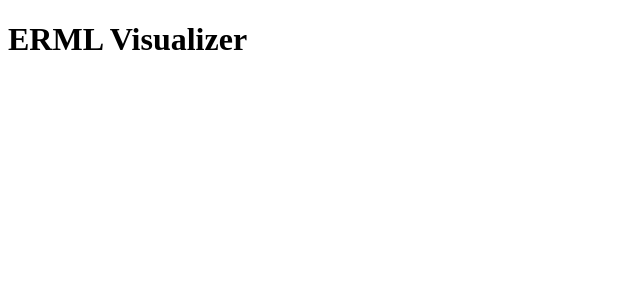
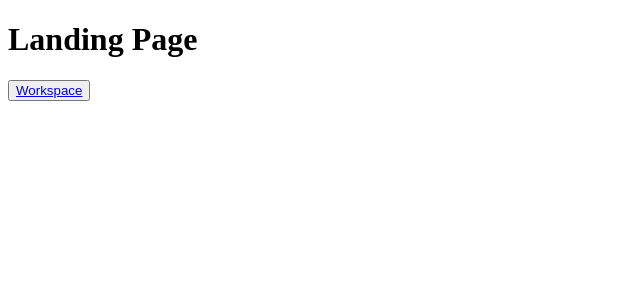
Before and after one commit to obadakhalili/ERML, a React (Create React App) app in the folder packages/visualizer/: page / in a window 1280 px wide. Shown: the top 300 px of the page, without its empty margins (0-640 px from the left). Built offline with nearby package versions, Linux system fonts and the light colour scheme.

Commit message:
Visualizer: Setup routing

```diff
--- a/packages/visualizer/package.json
+++ b/packages/visualizer/package.json
@@ -16,10 +16,12 @@
     "build:rm": "rimraf dist"
   },
   "dependencies": {
+    "@reach/router": "^1.3.4",
     "react": "^17.0.2",
     "react-dom": "^17.0.2"
   },
   "devDependencies": {
+    "@types/reach__router": "^1.3.8",
     "@types/react": "^17.0.0",
     "@types/react-dom": "^17.0.0",
     "cross-env": "^7.0.3",
--- /dev/null
+++ b/packages/visualizer/src/Visualizer.tsx
@@ -0,0 +1,18 @@
+import { lazy, Suspense } from "react"
+import { Router } from "@reach/router"
+
+import Spinner from "./components/Spinner"
+import LandingPage from "./views/LandingPage"
+
+const Workspace = lazy(() => import("./views/Workspace"))
+
+export default function Visualizer() {
+  return (
+    <Suspense fallback={<Spinner />}>
+      <Router>
+        <LandingPage path="/" />
+        <Workspace path="/workspace" />
+      </Router>
+    </Suspense>
+  )
+}
--- /dev/null
+++ b/packages/visualizer/src/components/Spinner.tsx
@@ -0,0 +1,3 @@
+export default function Spinner() {
+  return <h1>Loading ..</h1>
+}
--- a/packages/visualizer/src/index.tsx
+++ b/packages/visualizer/src/index.tsx
@@ -1,9 +1,11 @@
 import React from "react"
 import ReactDOM from "react-dom"
 
+import Visualizer from "./Visualizer"
+
 ReactDOM.render(
   <React.StrictMode>
-    <h1>ERML Visualizer</h1>
+    <Visualizer />
   </React.StrictMode>,
   document.getElementById("root")
 )
--- /dev/null
+++ b/packages/visualizer/src/views/LandingPage.tsx
@@ -0,0 +1,13 @@
+import { FC } from "react"
+import { Link, RouteComponentProps } from "@reach/router"
+
+const LandingPage: FC<RouteComponentProps> = () => (
+  <main>
+    <h1>Landing Page</h1>
+    <button>
+      <Link to="/workspace">Workspace</Link>
+    </button>
+  </main>
+)
+
+export default LandingPage
--- /dev/null
+++ b/packages/visualizer/src/views/Workspace.tsx
@@ -0,0 +1,6 @@
+import { FC } from "react"
+import { RouteComponentProps } from "@reach/router"
+
+const Workspace: FC<RouteComponentProps> = () => <h1>Workspace</h1>
+
+export default Workspace
```
Also changed, not shown: 1 other file (tests, documents, lock files or other folders).
